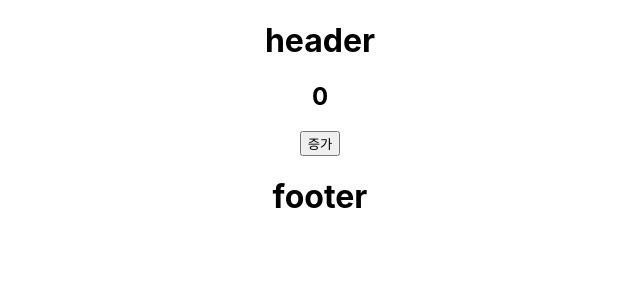
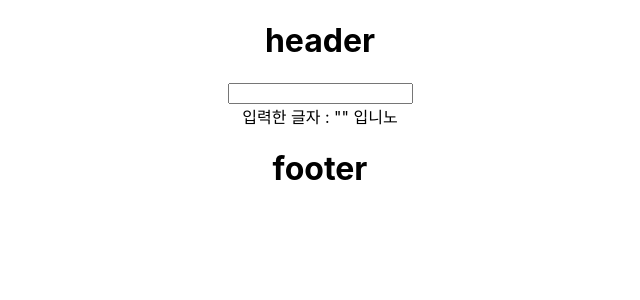
Before and after one commit to mjh090801abc/studey_frontend, a React (Create React App) app in the folder chapter5/: page / in a window 1280 px wide. Shown: the top 300 px of the page, without its empty margins (320-960 px from the left). Built offline with nearby package versions, Linux system fonts and the light colour scheme.

Commit message:
text 박스 추가

```diff
--- a/chapter5/src/component/body.js
+++ b/chapter5/src/component/body.js
@@ -1,18 +1,16 @@
 import { useState } from "react"
 
 function Body() {
-    const [count, setCount] = useState(0)
-    const onIncrease = () => {
-        setCount(count + 1)
+    const [text, setText] = useState("")
+    const handleOnChange = (e) => {
+        setText(e.target.value)
     }
     return(
         <div>
-            <h2>{count}</h2>
-            <button onClick={onIncrease}>증가
-            </button>
+            <input value={text} onChange={handleOnChange} />
+            <div>입력한 글자 : "{text}" 입니노</div>
         </div>
     )
-
 
 
     // function handleOnClick(event) {
```
